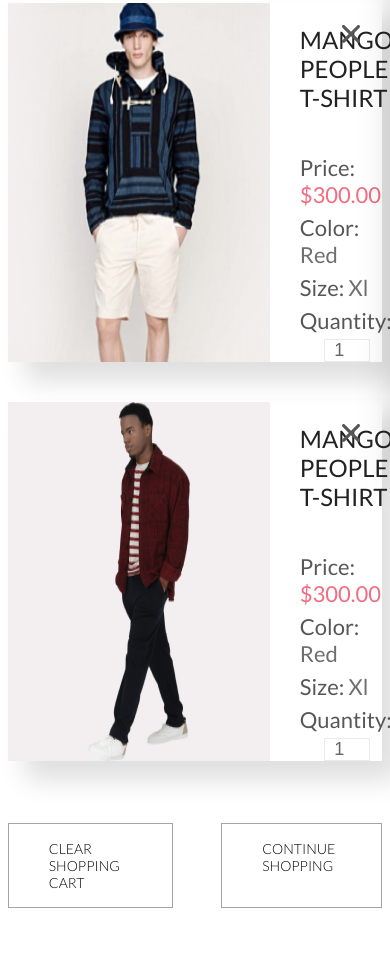
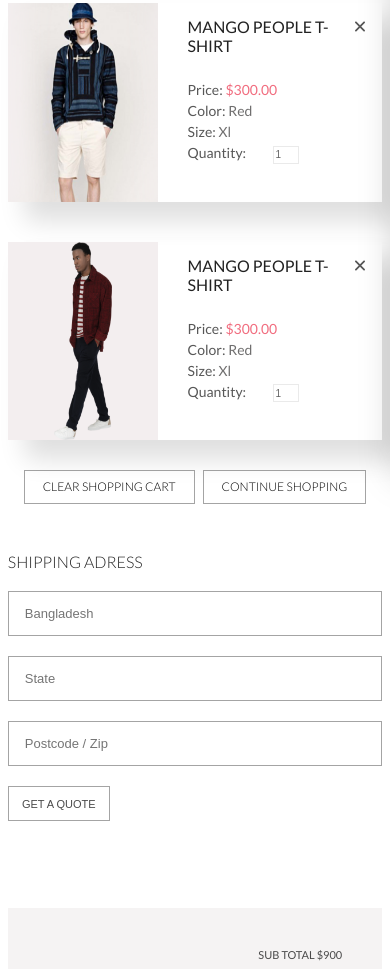
Before and after one commit to ZakirovaVera/HTMLdz, a plain HTML site: page dzmaket11_scss/cart.html in a window 390 px wide. Shown: the part 230-1199 px from the top of the page. Drawn offline with Linux system fonts and the light colour scheme.

Commit message:
cart медиа запрос max-width: 767px

```diff
--- a/dzmaket11_scss/style.scss
+++ b/dzmaket11_scss/style.scss
@@ -1796,4 +1796,75 @@ summary {
     .pagination {
         padding-top: 40px;
     }
-}
+
+    // Страница Cart
+
+    .basket__selectedproducts {
+        gap: 30px;
+    }
+
+    .basket__img {
+        width: 40%;
+    }
+
+    .basket__heading {
+        font-size: 16px;
+        line-height: 19px;
+        padding-top: 14px;
+        padding-bottom: 26px;
+        padding-right: 10px;
+        max-width: 144px;
+    }
+
+    .basket__text-box {
+        gap: 4px;
+        padding-bottom: 38px;
+    }
+
+    .basket__text {
+        font-size: 14px;
+        line-height: 17px;
+    }
+
+    .basket__text input {
+        font-size: 10px;
+        line-height: 12px;
+        width: 24px;
+        height: 16px;
+    }
+
+    .basket__delete {
+        padding: 17px;
+    }
+
+    .basket__delete svg {
+        width: 10px;
+        height: 11px;
+    }
+
+    .basket__button {
+        gap: 8px;
+        align-items: center;
+    }
+
+    .basket__button__link {
+        font-size: 12px;
+        line-height: 14px;
+        padding: 9px 18px;
+    }
+
+    .basket__form {
+        flex-direction: column;
+        padding-top: 48px;
+        padding-bottom: 96px;
+        gap: 48px;
+    }
+
+    .basket__adress {
+        width: 100%;
+    }
+
+    .basket__proceed-checkout {
+        width: 100%;
+    }
+}
```
Also changed, not shown: dzmaket11_scss/style.css, 1 other file.
